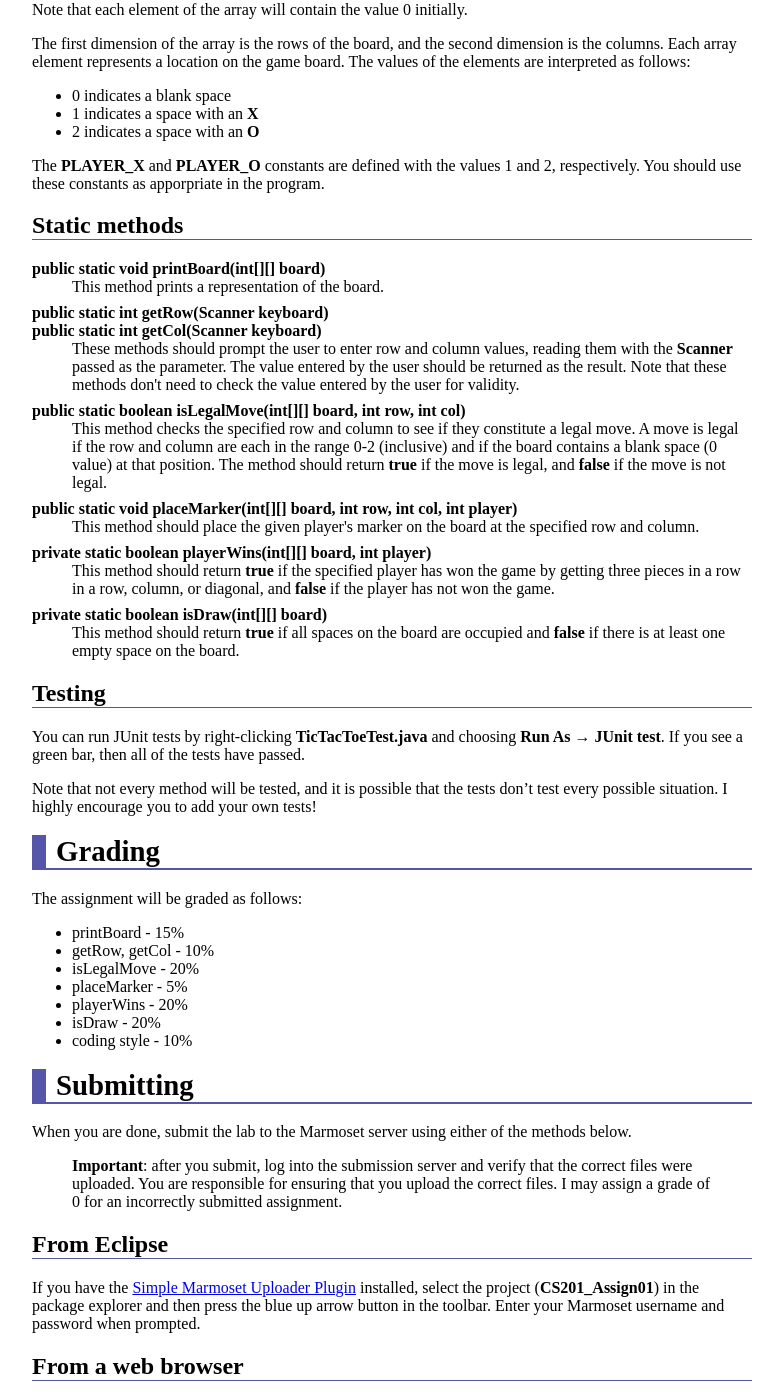
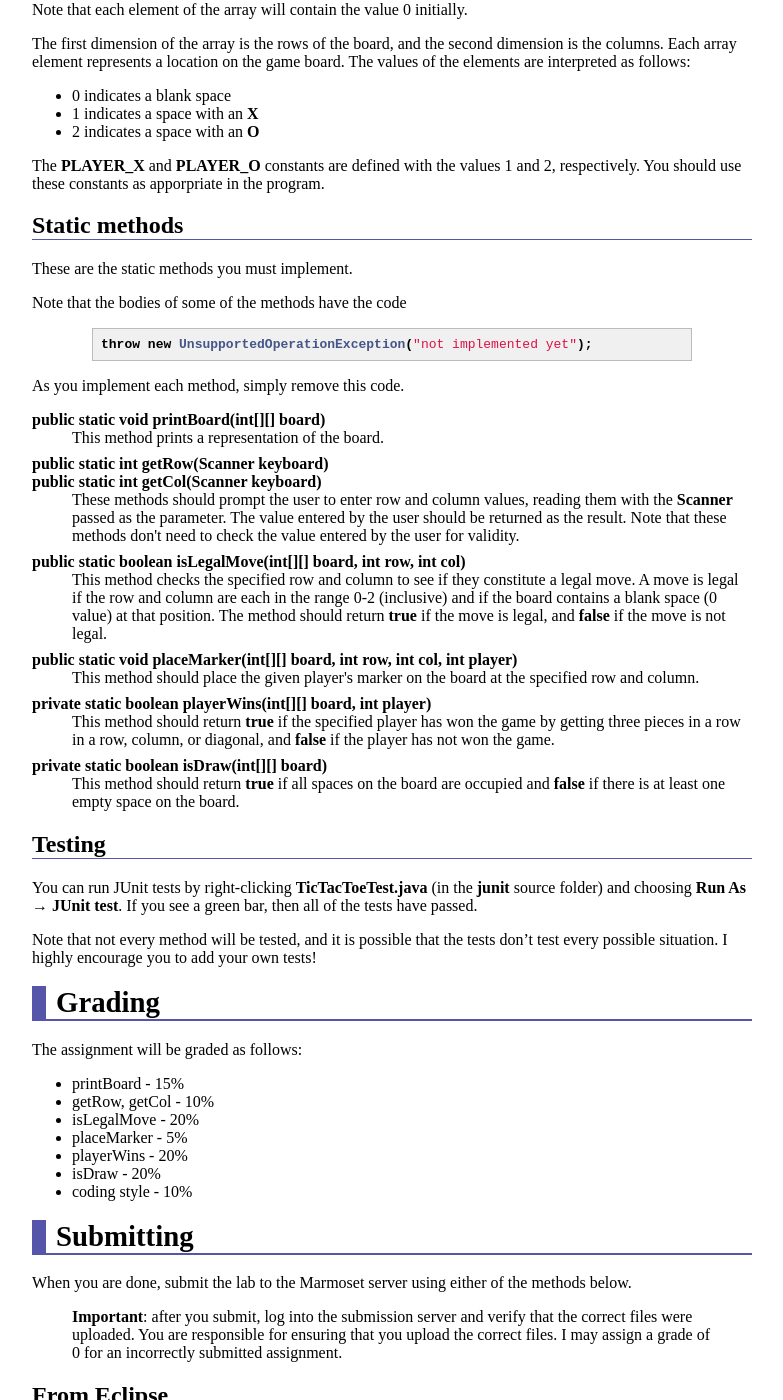
Before and after one commit to ycpcs/cs201-fall2014, a Jekyll site: the page built from assign/assign01.md, in a window 1280 px wide and 1400 px high, scrolled down 1783 px. Shown: the whole window, without its empty margins (248-1031 px from the left). Built offline with Jekyll 4.4.1, drawn with Linux system fonts in a browser that asks for light colours; nearby versions of some CDN libraries; Markdown is read by kramdown in place of the engine named in the settings.

Commit message:
a couple last tweaks

```diff
--- a/assign/assign01.md
+++ b/assign/assign01.md
@@ -115,6 +115,16 @@ The **PLAYER\_X** and **PLAYER\_O** constants are defined with the values 1 and
 
 ## Static methods
 
+These are the static methods you must implement.
+
+Note that the bodies of some of the methods have the code
+
+{% highlight java %}
+throw new UnsupportedOperationException("not implemented yet");
+{% endhighlight %}
+
+As you implement each method, simply remove this code.
+
 <dl>
 <dt><b>public static void printBoard(int[][] board)</b></dt>
 <dd>
@@ -150,7 +160,7 @@ This method should return <b>true</b> if all spaces on the board are occupied an
 
 ## Testing
 
-You can run JUnit tests by right-clicking **TicTacToeTest.java** and choosing **Run As &rarr; JUnit test**.  If you see a green bar, then all of the tests have passed.
+You can run JUnit tests by right-clicking **TicTacToeTest.java** (in the **junit** source folder) and choosing **Run As &rarr; JUnit test**.  If you see a green bar, then all of the tests have passed.
 
 Note that not every method will be tested, and it is possible that the tests don't test every possible situation.  I highly encourage you to add your own tests!
 
```
